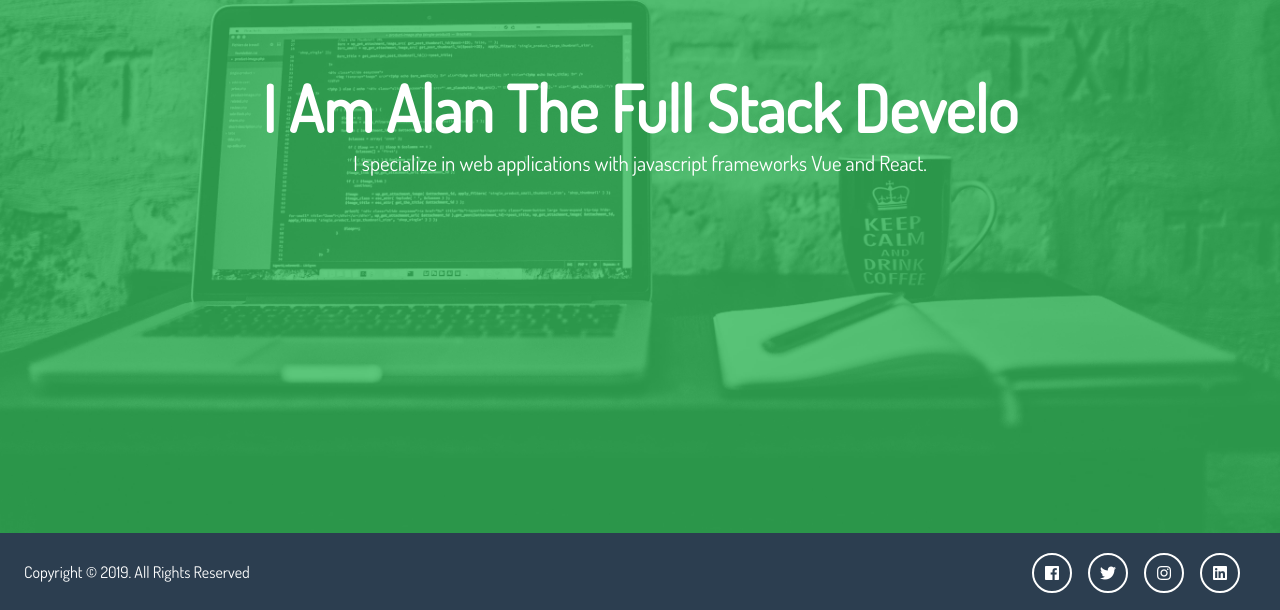
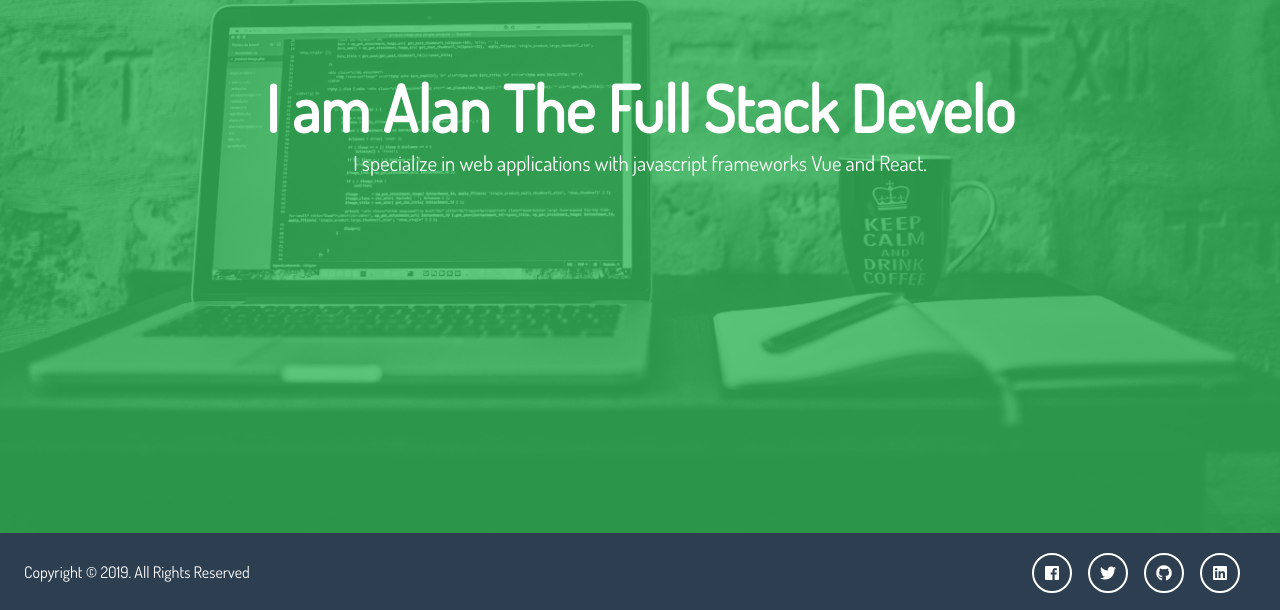
Before and after one commit to alan-maldonado/maldonado.dev, a Vue app: page / in a window 1280 px wide. Shown: the part 267-877 px from the top of the page. Built offline with nearby package versions, Linux system fonts and the light colour scheme.

Commit message:
📝 Added github link

```diff
--- a/src/components/Footer.vue
+++ b/src/components/Footer.vue
@@ -25,8 +25,8 @@ export default {
           href: "https://twitter.com/alan_maldonado"
         },
         {
-          type: "instagram",
-          href: "https://www.instagram.com/_alan.maldonado_/"
+          type: "github",
+          href: "https://www.github.com/alan-maldonado/"
         },
         {
           type: "linkedin",
--- a/src/components/HeaderSecondary.vue
+++ b/src/components/HeaderSecondary.vue
@@ -1,7 +1,7 @@
 <template>
   <div class="header-content">
     <h1>
-      I Am Alan The
+      I am Alan The
       <span class="txt-type" ref="writer"></span>
     </h1>
     <p class="lead">{{ lead }}</p>
```
